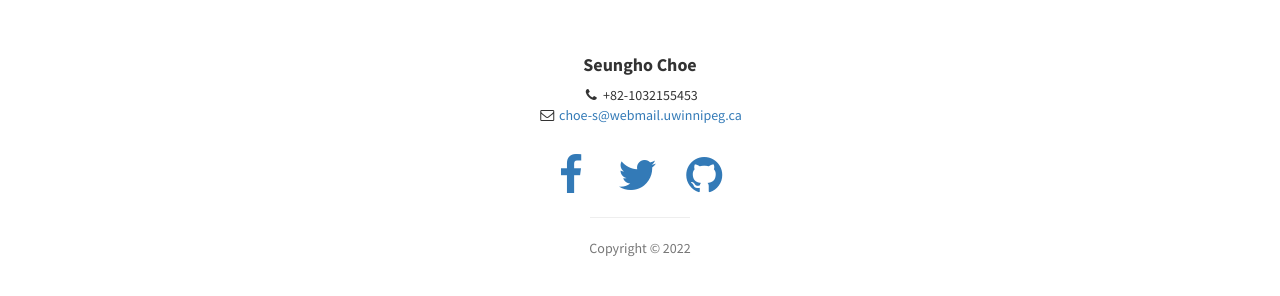
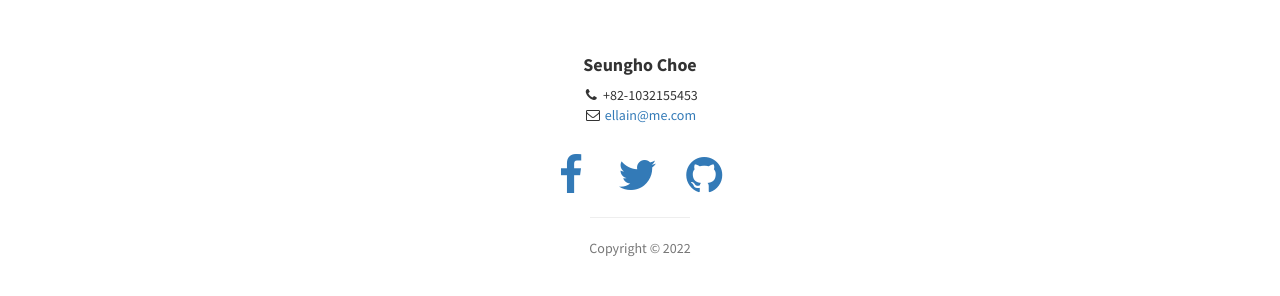
Before and after one commit to chezz323/chezz323.github.io, a Jekyll site: the page built from index.html, in a window 1280 px wide and 900 px high, scrolled down 3115 px. Shown: the part 532-828 px from the top of the window. Built offline with Jekyll 4.4.1, drawn with Linux system fonts in a browser that asks for light colours; part of the change alters nothing that is shown.

Commit message:
Update _config.yml

```diff
--- a/_config.yml
+++ b/_config.yml
@@ -11,12 +11,12 @@ url: "" # the base hostname & protocol for your site
 # User setting
 owner: Seungho Choe
 email: ellain@me.com
-email: choe-s@webmail.uwinnipeg.ca
+#email: choe-s@webmail.uwinnipeg.ca
 facebook_username:
 twitter_username:
 github_username: chezz323
 address:
-  #- line:
+  #- line: 서울시 강남구 역삼동
   #- line:
   # Feel free to add more lines here
 telephone: +82-1032155453
```
